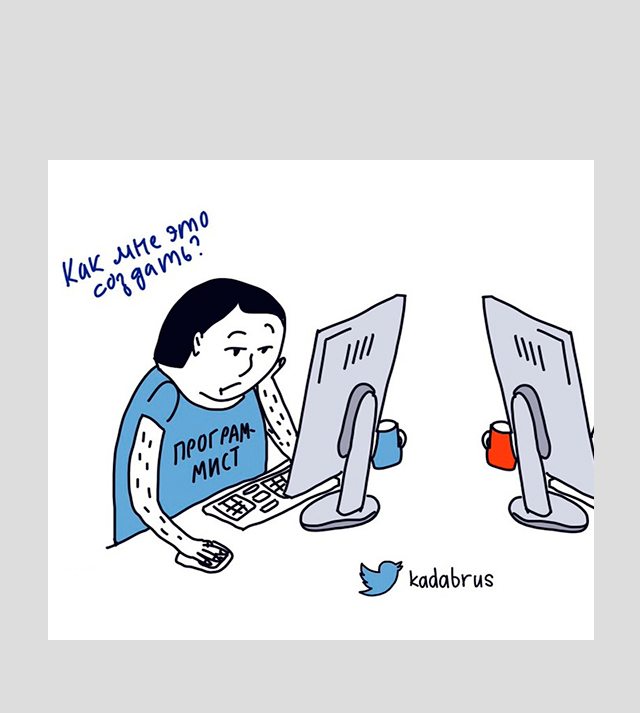
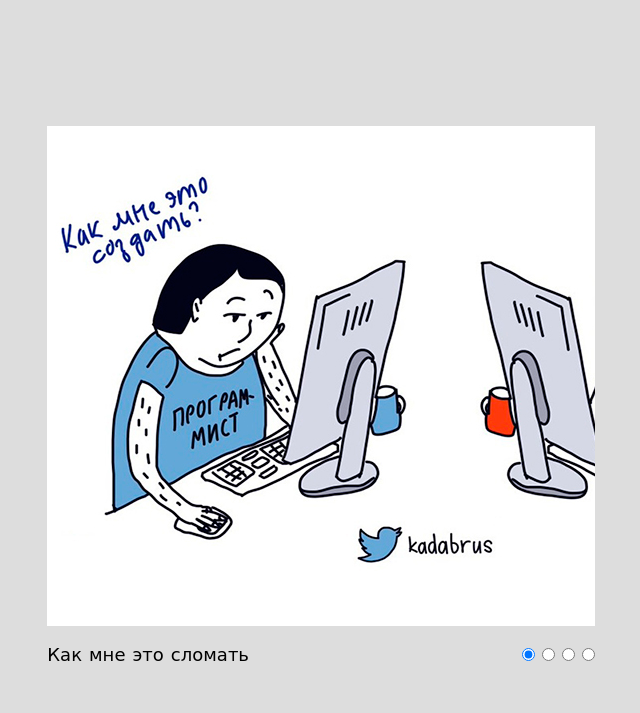
Before and after one commit to Serega3526/cssMemeSlider, a plain HTML site: page cssMemeSlider/index.html in a window 1280 px wide. Shown: the whole page, without its empty margins (319-959 px from the left). Drawn offline with Linux system fonts and the light colour scheme.

Commit message:
feat: finish dekstop version LANG=en_EN date +'(%a, %b %d, %Y %r)'

```diff
--- a/cssMemeSlider/index.html
+++ b/cssMemeSlider/index.html
@@ -3,6 +3,9 @@
 <head>
     <meta charset="UTF-8">
     <meta name="viewport" content="width=device-width, initial-scale=1.0">
+    <link rel="preconnect" href="https://fonts.googleapis.com">
+<link rel="preconnect" href="https://fonts.gstatic.com" crossorigin>
+<link href="https://fonts.googleapis.com/css2?family=Concert+One&display=swap" rel="stylesheet">
     <link rel="stylesheet" href="./style.css">
     <title>Document</title>
 </head>
--- a/cssMemeSlider/style.css
+++ b/cssMemeSlider/style.css
@@ -39,6 +39,8 @@ h1,h2,h3,h4,h5,h6{font-size:inherit;font-weight: 400;}
 
 body{
     background-color: #dddddd;
+    font-family: 'Concert One', cursive;
+    font-size: 18px;
 }
 .container{
     width: 80%;
@@ -49,25 +51,27 @@ body{
 .content__wrapper{
     display: flex;
     margin: auto;
-    background-color: #fff;
-    width: 53.4%;
-    height: 60%;
+    background-color: #dddddd;
+    max-width: 53.45%;
+    max-height: 39.1rem;
     overflow: hidden;
     flex-wrap: wrap;
+    row-gap: 15px;
 }
 .content__img-wrapper{
     width: 100%;
-    height: 35.7rem;
+    height: 36rem;
     display: flex;
     order: 1;
 }
 .content__controls{
     display: flex;
     justify-content: space-between;
-    padding-top: 20px;
-    background-color: #dddddd;
     order: 2;
     overflow: hidden;
+    max-width: 50%;
+    padding-bottom: 20px;
+    background-color: #dddddd;
 }
 .control__text-block{
     display: flex;
@@ -82,6 +86,10 @@ body{
 }
 .control__inputs{
     order: 3;
+    margin-left: auto;
+    max-width: 50%;
+    padding-bottom: 20px;
+    background-color: #dddddd;
 }
 .control__inputs:has(#one:checked) ~ .content__img-wrapper{
     transform: translateX(0%);
```
